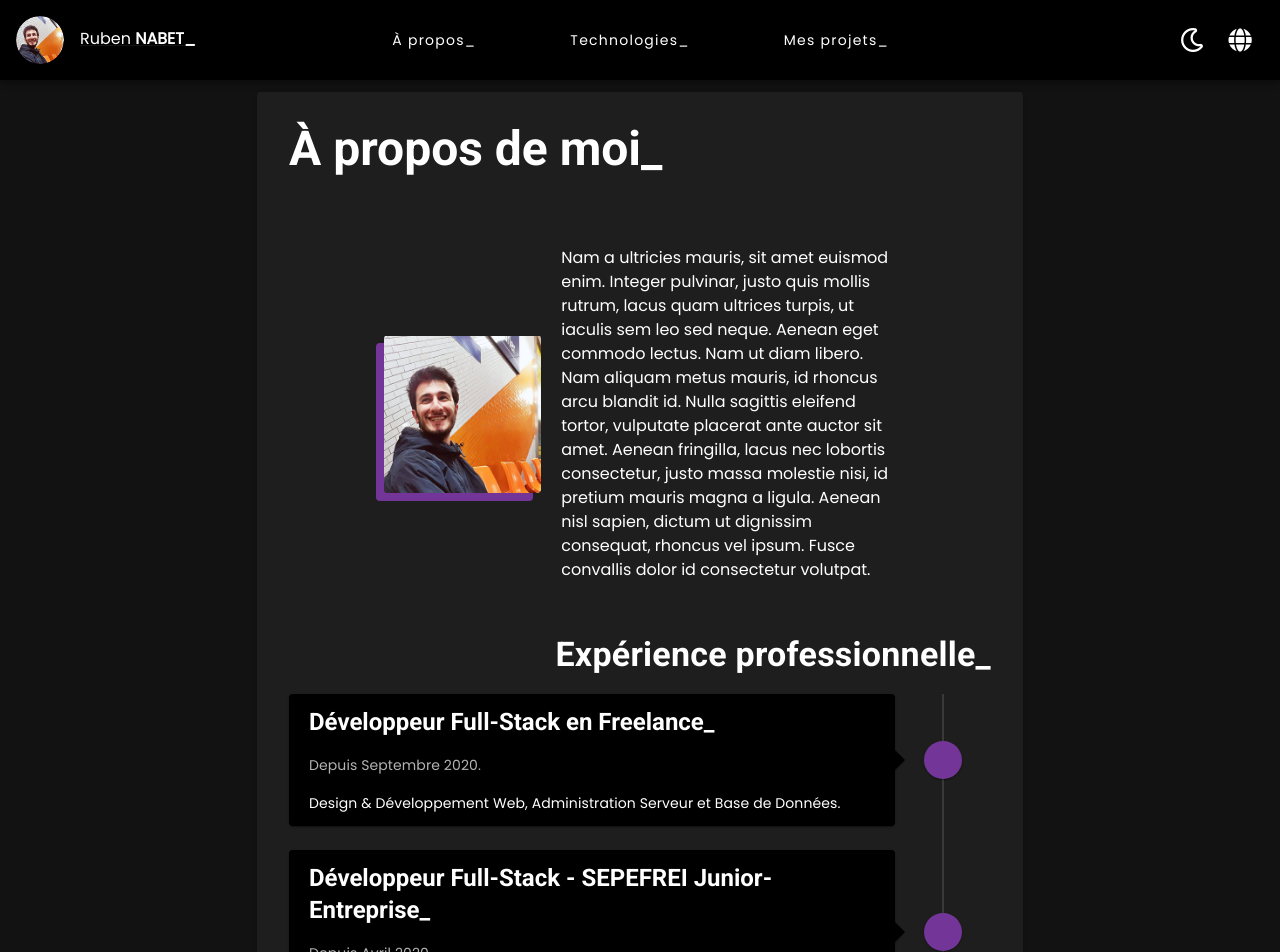
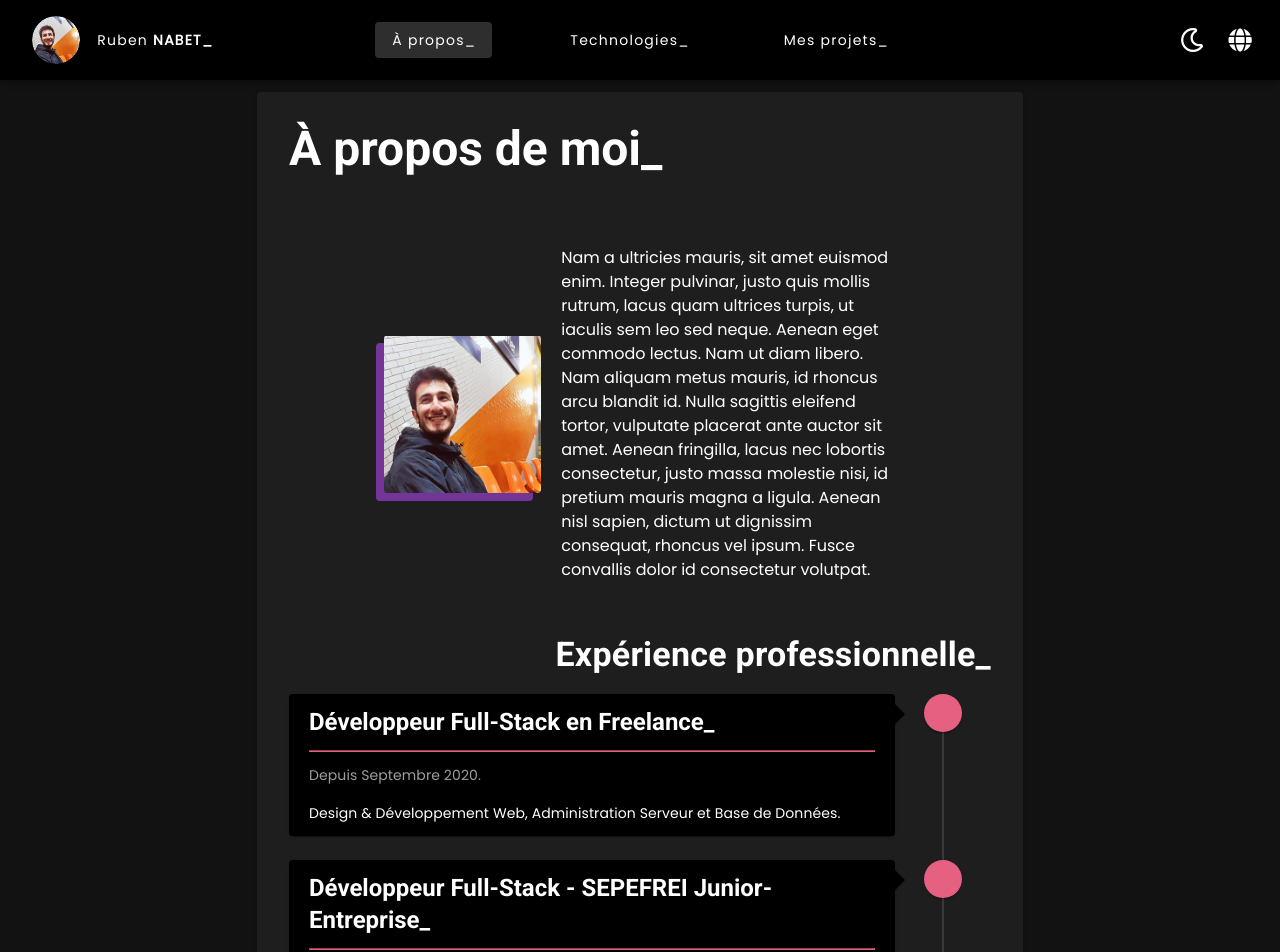
Before and after one commit to cvbenur/ruben-nabet-fr, a Nuxt app: page /about-me in a window 1280 px wide. Shown: the top 952 px of the page. Built offline with nearby package versions, Linux system fonts and the light colour scheme.

Commit message:
Update design & color scheme

```diff
--- a/nuxt.config.js
+++ b/nuxt.config.js
@@ -80,8 +80,8 @@ export default {
       themes: {
         dark: {
           primary: '#141414',
-          accent: '#E66082',
-          secondary: '#733698',
+          accent: '#733698',
+          secondary: '#E66082',
           info: colors.teal.lighten1,
           warning: colors.amber.base,
           error: colors.deepOrange.accent4,
@@ -89,8 +89,8 @@ export default {
         },
         light: {
           primary: '#6699CC',
-          accent: '#E66082',
-          secondary: '#733698',
+          accent: '#733698',
+          secondary: '#E66082',
           info: colors.teal.lighten1,
           warning: colors.amber.base,
           error: colors.deepOrange.accent4,
--- a/src/components/about/Timeline.vue
+++ b/src/components/about/Timeline.vue
@@ -14,6 +14,7 @@
           dense
           :reverse="right"
           class="py-0"
+          align-top
         >
           <v-lazy
             v-for="i in nbrExps"
@@ -27,19 +28,23 @@
             <v-timeline-item
               color="secondary"
               fill-dot
+              :class="i === nbrExps ? 'pb-0' : ''"
             >
               <v-card
-                :color="$vuetify.theme.dark ? 'black' : 'primary'"
+                :color="$vuetify.theme.dark ? 'black' : 'white'"
                 elevation="1"
                 class="py-3 px-5"
               >
-                <p class="headline text-h5 font-weight-bold">
+                <p :class="`headline text-h5 mb-0 font-weight-bold ${$vuetify.theme.dark ? 'white' : 'black'}--text`">
                   {{ $t(`pages.about.${category}.items[${i-1}].title`) }}_
                 </p>
-                <v-card-text class="pa-0 mb-4">
+
+                <hr class="my-3 secondary">
+
+                <v-card-text :class="`pa-0 mb-4 ${$vuetify.theme.dark ? 'grey' : 'black'}--text`">
                   {{ $t(`pages.about.${category}.items[${i-1}].date`) }}
                 </v-card-text>
-                <v-card-text class="pa-0 white--text">
+                <v-card-text :class="`pa-0 text-justify ${$vuetify.theme.dark ? 'white' : 'black'}--text`">
                   {{ $t(`pages.about.${category}.items[${i-1}].description`) }}
                 </v-card-text>
               </v-card>
--- a/src/components/app/AppBar.vue
+++ b/src/components/app/AppBar.vue
@@ -14,8 +14,11 @@
           cols="10"
           md="3"
         >
-          <nuxt-link
-            :to="localePath('/')"
+          <v-btn
+            dark
+            text
+            :href="localePath('/')"
+            class="text-none py-8"
             @click.native="setActive(-1)"
           >
             <v-avatar>
@@ -25,7 +28,7 @@
               >
             </v-avatar>
             <span class="ml-4 white--text">Ruben <b>NABET_</b></span>
-          </nuxt-link>
+          </v-btn>
         </v-col>
 
         <v-col
@@ -33,21 +36,19 @@
           class="hidden-sm-and-down"
         >
           <v-row justify="space-between">
-            <nuxt-link
+            <v-btn
               v-for="(item, i) in items"
               :key="i"
               :to="localePath(`${item.link}`)"
-            >
-              <v-btn
+              nuxt
               class="text-none"
               text
               ripple
-                :color="item.active ? 'accent' : 'white'"
+              :color="item.active ? 'secondary' : 'white'"
               @click="setActive(i)"
             >
               {{ $t(`navlinks.${item.title}`) }}_
             </v-btn>
-            </nuxt-link>
           </v-row>
         </v-col>
 
@@ -89,6 +90,7 @@
                   v-for="(lang, i) in $i18n.locales"
                   :key="i"
                   :to="switchLocalePath(lang.code)"
+                  nuxt
                 >
                   <v-list-item-title>{{ lang.name }}</v-list-item-title>
                 </v-list-item>
@@ -137,19 +139,17 @@
                 dark
               >
                 <v-list-item-group mandatory>
-                  <nuxt-link
+                  <v-list-item
                     v-for="(item, i) in items"
                     :key="i"
+                    text
+                    :color="item.active ? 'secondary' : 'white'"
+                    nuxt
                     :to="localePath(`${item.link}`)"
-                  >
-                    <v-list-item
-                      text
-                      :color="item.active ? 'accent' : 'white'"
                     @click="setActive(i)"
                   >
                     {{ $t(`navlinks.${item.title}`) }}_
                   </v-list-item>
-                  </nuxt-link>
                 </v-list-item-group>
               </v-list>
 
@@ -183,11 +183,12 @@
                     </v-btn>
                   </template>
 
-                  <v-list>
+                  <v-list dark>
                     <v-list-item
                       v-for="(lang, i) in $i18n.locales"
                       :key="i"
                       :to="switchLocalePath(lang.code)"
+                      nuxt
                     >
                       <v-list-item-title>{{ lang.name }}</v-list-item-title>
                     </v-list-item>
@@ -281,5 +282,15 @@ export default class AppBar extends Vue {
     this.$vuetify.theme.dark = !this.$vuetify.theme.dark
     this.toggleDrawer()
   }
+
+  created () {
+    this.items.forEach(
+      (item) => {
+        if (item.link === this.$route.path.split('/en')[1]) {
+          item.active = true
+        }
+      }
+    )
+  }
 }
 </script>
--- a/src/components/app/Footer.vue
+++ b/src/components/app/Footer.vue
@@ -32,7 +32,7 @@
           class="px-0"
         >
           <p class="my-0 text-caption font-weight-light text-center white--text">
-            {{ $t('footer.credits.first') }} <v-icon x-small class="px-1" color="accent">
+            {{ $t('footer.credits.first') }} <v-icon x-small class="px-1" color="secondary">
               {{ $vuetify.theme.dark ? 'far fa-heart' : 'fas fa-heart' }}
             </v-icon> {{ $t('footer.credits.second') }} Ruben <b>NABET_</b>
           </p>
--- a/src/components/projects/ProjectTile.vue
+++ b/src/components/projects/ProjectTile.vue
@@ -8,10 +8,12 @@
         cols="12"
         class="px-0 py-0"
       >
+        <v-hover v-slot:default="{ hover }">
           <v-card
+            :elevation="hover ? 12 : 0"
+            :class="{ 'on-hover': hover }"
             rounded
-          hover
-          color="primary"
+            :color="$vuetify.theme.dark ? 'primary' : 'white'"
             nuxt
             :to="localePath(`/projects/${$t(`pages.projects.items[${nbr}].id`)}`)"
           >
@@ -31,7 +33,7 @@
                   height="200"
                 />
 
-              <p class="pt-3 px-2">
+                <p :class="`pt-3 px-2 ${$vuetify.theme.dark ? 'white' : 'black'}--text`">
                   {{ $t(`pages.projects.items[${nbr}].title`) }}_
                 </p>
 
@@ -50,6 +52,7 @@
               </v-col>
             </v-row>
           </v-card>
+        </v-hover>
       </v-col>
     </v-row>
   </v-container>
--- a/src/components/technologies/TechTile.vue
+++ b/src/components/technologies/TechTile.vue
@@ -8,12 +8,14 @@
       <v-col>
         <v-row align="center" justify="center">
           <div :class="`mx-0 shifted-bottom-${shift}`">
+            <v-hover v-slot:default="{ hover }">
               <v-card
                 width="110"
                 height="110"
                 :color="techno.tileColor"
                 rounded
-              hover
+                :elevation="hover ? 12 : 0"
+                :class="{ 'on-hover': hover }"
                 :href="`${techno.link}`"
                 target="_blank"
               >
@@ -40,6 +42,7 @@
                   </v-row>
                 </v-container>
               </v-card>
+            </v-hover>
           </div>
         </v-row>
 
--- a/src/layouts/default.vue
+++ b/src/layouts/default.vue
@@ -10,7 +10,8 @@
         >
           <v-col
             cols="12"
-            sm="8"
+            sm="10"
+            md="8"
           >
             <v-card
               class="px-md-5 mb-10 mb-md-0"
--- a/src/pages/index.vue
+++ b/src/pages/index.vue
@@ -10,7 +10,7 @@
         lg="5"
         class="d-inline-flex justify-center justify-sm-end text-center"
       >
-        <div class="pa-1 accent rounded-circle d-inline-block">
+        <div class="pa-1 secondary rounded-circle d-inline-block">
           <v-avatar
             size="102"
           >
--- a/src/pages/legal-notice.vue
+++ b/src/pages/legal-notice.vue
@@ -65,7 +65,7 @@
         </p>
 
         <p class="text-justify">
-          {{ $t('pages.legals.paragraphs.contact.text') }} : <v-btn href="mailto:rubenabet@gmail.com" color="accent" text class="text-none px-2">
+          {{ $t('pages.legals.paragraphs.contact.text') }} : <v-btn href="mailto:rubenabet@gmail.com" color="secondary" text class="text-none px-2">
             rubenabet@gmail.com
           </v-btn>.
         </p>
```
Lines whose indentation alone changed are shown as unchanged.
